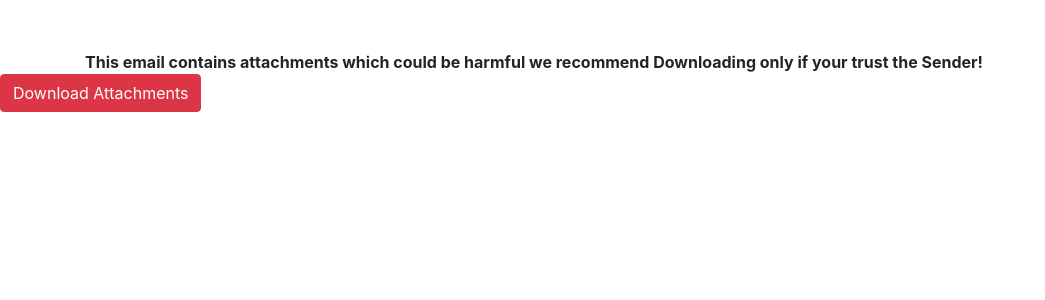
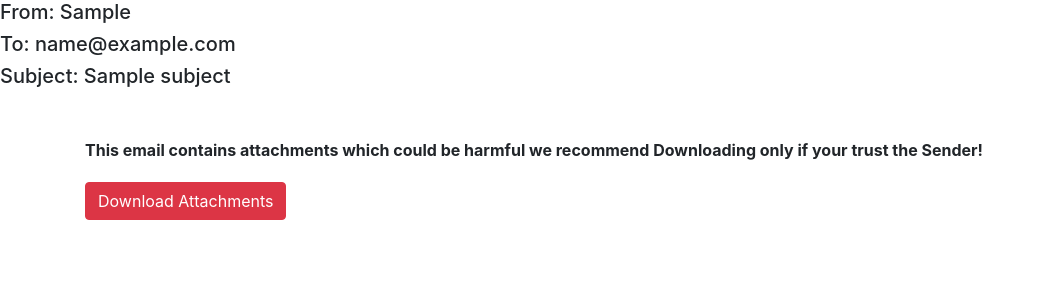
Before and after one commit to Hubcodee/Mail-App-Django, a Django app: template templates/content.html in a window 1280 px wide. Shown: the top 300 px of the page, without its empty margins (0-1045 px from the left). Run offline with Django 3.2, Linux system fonts and the light colour scheme; the template is opened without the code that fills it: most values are stand-ins (such as "Sample title", 1, 10 or a date in 2020); some libraries are stand-ins or nearby versions.

Commit message:
Customised some sections in inbox and content page,Fetching in reversed order

```diff
--- a/home/parsing.py
+++ b/home/parsing.py
@@ -56,6 +56,8 @@ def fetch_mails(mail_type,emailid,password):
                 temp['subject']=mail_subject
                 temp['content']=mail_content
                 temp['id']="maid"+str(i)
+                temp['email']=emailid
+                temp['password']=password
                 print(f'From: {mail_from}')
                 print(f'Subject: {mail_subject}')
                 print(f'Content: {mail_content}')
--- a/templates/content.html
+++ b/templates/content.html
@@ -9,13 +9,18 @@
                             <script src="https://code.jquery.com/jquery-3.2.1.slim.min.js" integrity="sha384-KJ3o2DKtIkvYIK3UENzmM7KCkRr/rE9/Qpg6aAZGJwFDMVNA/GpGFF93hXpG5KkN" crossorigin="anonymous"></script>
                             <script src="https://cdnjs.cloudflare.com/ajax/libs/popper.js/1.12.9/umd/popper.min.js" integrity="sha384-ApNbgh9B+Y1QKtv3Rn7W3mgPxhU9K/ScQsAP7hUibX39j7fakFPskvXusvfa0b4Q" crossorigin="anonymous"></script>
                             <script src="https://maxcdn.bootstrapcdn.com/bootstrap/4.0.0/js/bootstrap.min.js" integrity="sha384-JZR6Spejh4U02d8jOt6vLEHfe/JQGiRRSQQxSfFWpi1MquVdAyjUar5+76PVCmYl" crossorigin="anonymous"></script>
-                            <div class='container' style='margin-top:50px'><b> This email contains attachments which could be harmful we recommend Downloading only if your trust the Sender!</b></div>
-                            <form action='download' method='post'>
+                            <h5>From: {{send_from}}</h5>
+                            <h5>To:   {{email}}</h5>
+                            <h5>Subject: {{subject}}</h5>
+                            <div class='container' style='margin-top:50px;'><b> This email contains attachments which could be harmful we recommend Downloading only if your trust the Sender!</b>
+                            <div style=margin-bottom:20px;></div>
+                                <form action='download' method='post'>
                             {% csrf_token %}
-                            <input name='send_from' style='display:none' value={{send_from}>
-                            <input name='email' style='display:none' value={{email}>
-                            <input name='password' style='display:none' value={{password}>
+                            <input name='send_from' style='display:none' value={{send_from}}>
+                            <input name='email' style='display:none' value={{email}}>
+                            <input name='password' style='display:none' value={{password}}>
                             <button type='submit' onclick='location.href("download")' class='btn btn-danger center'> Download Attachments</button>
                             </form>
+                        </div>
 </body>
 </html>
```
Also changed, not shown: home/views.py (+12 -5 lines), templates/index.html (+17 -8 lines), templates/loginform.html (+0 -17 lines).
